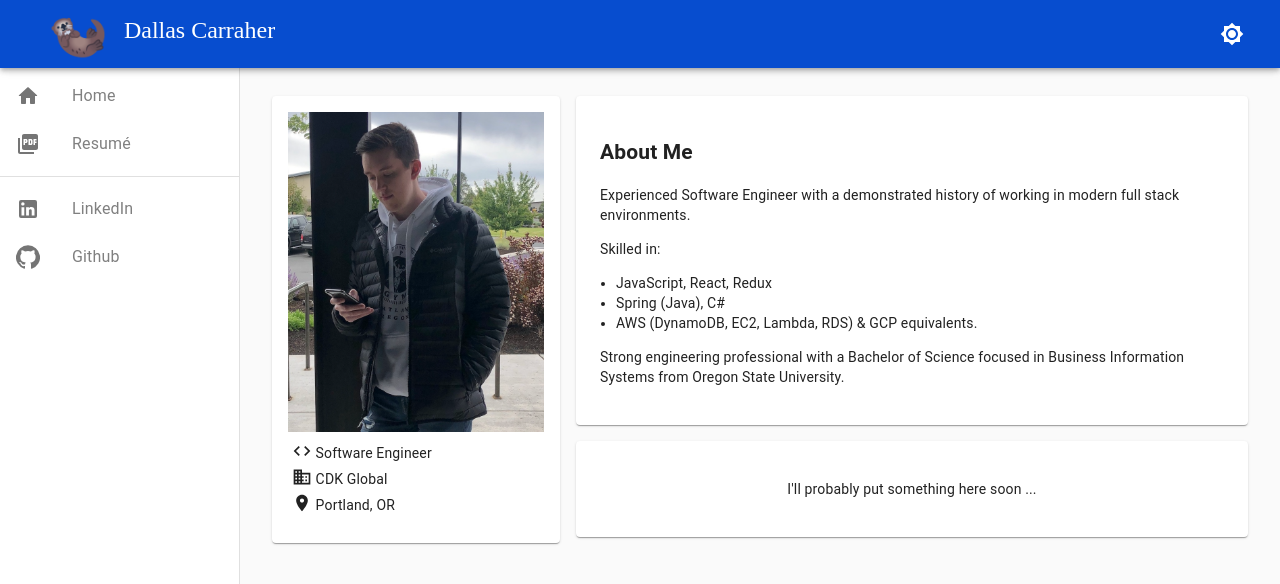
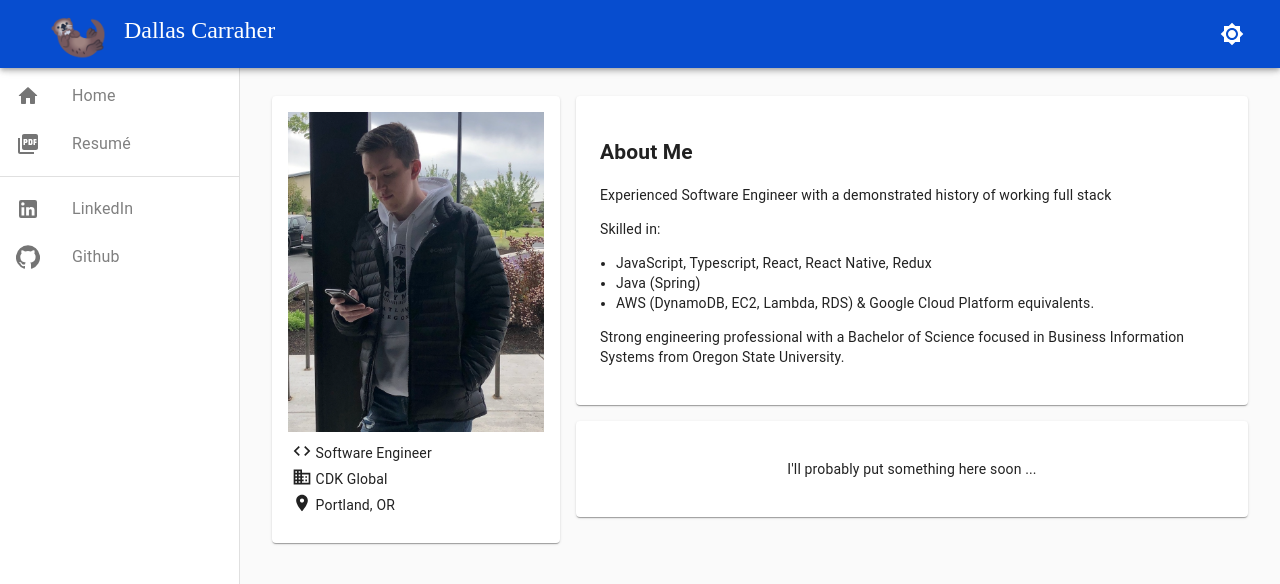
Before and after one commit to DallasCarraher/dallascarraher.dev, a React (Create React App) app: page / in a window 1280 px wide. Shown: the top 584 px of the page. Built offline with nearby package versions, Linux system fonts and the light colour scheme; the HTML template or start-up script is replaced by a standard one.

Commit message:
updating about me text

```diff
--- a/src/components/Home/AboutMe/AboutMe.js
+++ b/src/components/Home/AboutMe/AboutMe.js
@@ -6,14 +6,17 @@ export default function AboutMe() {
     <div data-testid="posts" className="about-me">
       <h2>About Me</h2>
       <p>
-        Experienced Software Engineer with a demonstrated history of working in
-        modern full stack environments.
+        Experienced Software Engineer with a demonstrated history of working
+        full stack
       </p>
       <p>Skilled in: </p>
       <ul>
-        <li> JavaScript, React, Redux </li>
-        <li> Spring (Java), C# </li>
-        <li> AWS (DynamoDB, EC2, Lambda, RDS) & GCP equivalents.</li>
+        <li> JavaScript, Typescript, React, React Native, Redux </li>
+        <li> Java (Spring) </li>
+        <li>
+          {" "}
+          AWS (DynamoDB, EC2, Lambda, RDS) & Google Cloud Platform equivalents.
+        </li>
       </ul>
       <p>
         Strong engineering professional with a Bachelor of Science focused in
```
